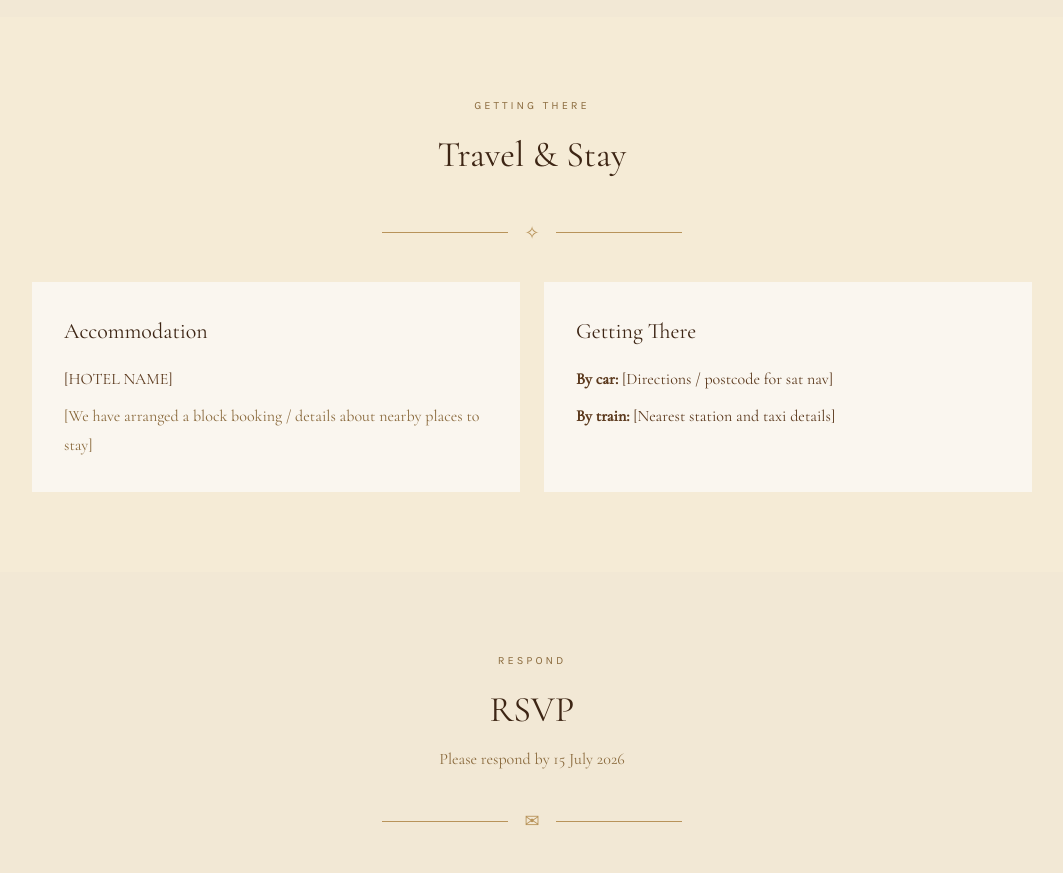
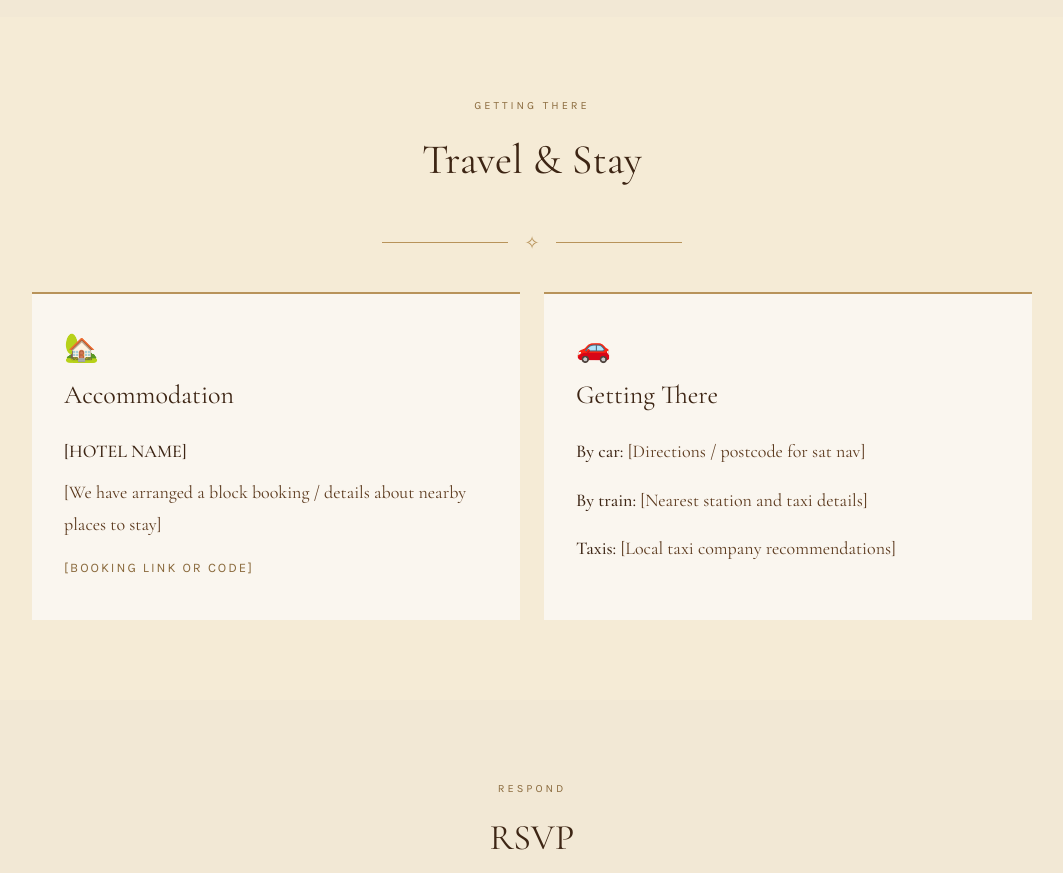
Before and after one commit to tdr24008/Wedding-website, a Next.js app: page / in a window 1280 px wide. Shown: the part 3300-4173 px from the top of the page, without its empty margins (108-1171 px from the left). Built offline with nearby package versions, Linux system fonts and the light colour scheme.

Commit message:
feat: build Travel section
Add icons and tan top border to cards matching Details style.
Add taxi recommendation placeholder. Transport modes use bold
labels for scannability.

Co-Authored-By: Claude Opus 4.6 <noreply@anthropic.com>

```diff
--- a/components/Travel.tsx
+++ b/components/Travel.tsx
@@ -3,32 +3,35 @@ import Divider from "@/components/ui/Divider";
 
 interface TravelCardProps {
   title: string;
+  icon: string;
   children: React.ReactNode;
 }
 
-function TravelCard({ title, children }: TravelCardProps) {
+function TravelCard({ title, icon, children }: TravelCardProps) {
   return (
     <div
       style={{
         backgroundColor: "#FAF6EF",
-        padding: 32,
+        padding: "40px 32px",
         flex: 1,
         minWidth: 280,
+        borderTop: "2px solid #B8935A",
       }}
     >
+      <p style={{ fontSize: 28, marginBottom: 12, lineHeight: 1 }}>{icon}</p>
       <h3
         style={{
-          fontSize: 22,
+          fontSize: 26,
           fontWeight: 400,
           color: "#3D2514",
-          marginBottom: 16,
+          marginBottom: 20,
         }}
       >
         {title}
       </h3>
       <div
         style={{
-          fontSize: 16,
+          fontSize: 18,
           lineHeight: 1.8,
           color: "#5C3A1E",
         }}
@@ -53,7 +56,7 @@ export default function Travel() {
           <SectionLabel text="Getting There" />
           <h2
             style={{
-              fontSize: 36,
+              fontSize: 42,
               fontWeight: 400,
               color: "#3D2514",
               marginBottom: 16,
@@ -71,19 +74,44 @@ export default function Travel() {
             flexWrap: "wrap",
           }}
         >
-          <TravelCard title="Accommodation">
-            <p>[HOTEL NAME]</p>
-            <p style={{ color: "#8A6A3D", marginTop: 8 }}>
-              [We have arranged a block booking / details about nearby places to stay]
+          <TravelCard title="Accommodation" icon="🏡">
+            <p style={{ fontWeight: 500, color: "#3D2514" }}>[HOTEL NAME]</p>
+            <p style={{ marginTop: 8 }}>
+              [We have arranged a block booking / details about nearby places to
+              stay]
+            </p>
+            <p
+              style={{
+                marginTop: 16,
+                fontFamily: "var(--font-karla), sans-serif",
+                fontSize: 13,
+                letterSpacing: 2,
+                textTransform: "uppercase",
+                color: "#8A6A3D",
+              }}
+            >
+              [Booking link or code]
             </p>
           </TravelCard>
 
-          <TravelCard title="Getting There">
-            <p style={{ marginBottom: 8 }}>
-              <strong>By car:</strong> [Directions / postcode for sat nav]
+          <TravelCard title="Getting There" icon="🚗">
+            <p style={{ marginBottom: 16 }}>
+              <span style={{ fontWeight: 500, color: "#3D2514" }}>
+                By car:
+              </span>{" "}
+              [Directions / postcode for sat nav]
+            </p>
+            <p style={{ marginBottom: 16 }}>
+              <span style={{ fontWeight: 500, color: "#3D2514" }}>
+                By train:
+              </span>{" "}
+              [Nearest station and taxi details]
             </p>
             <p>
-              <strong>By train:</strong> [Nearest station and taxi details]
+              <span style={{ fontWeight: 500, color: "#3D2514" }}>
+                Taxis:
+              </span>{" "}
+              [Local taxi company recommendations]
             </p>
           </TravelCard>
         </div>
```
